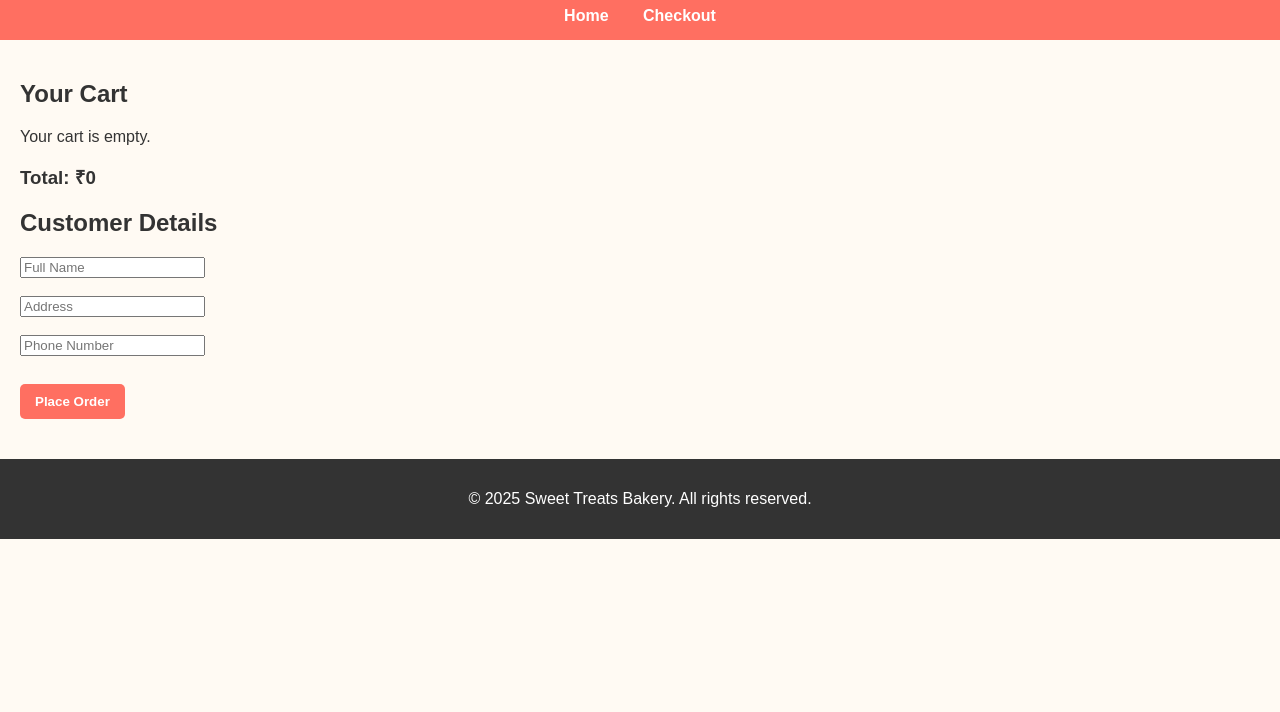
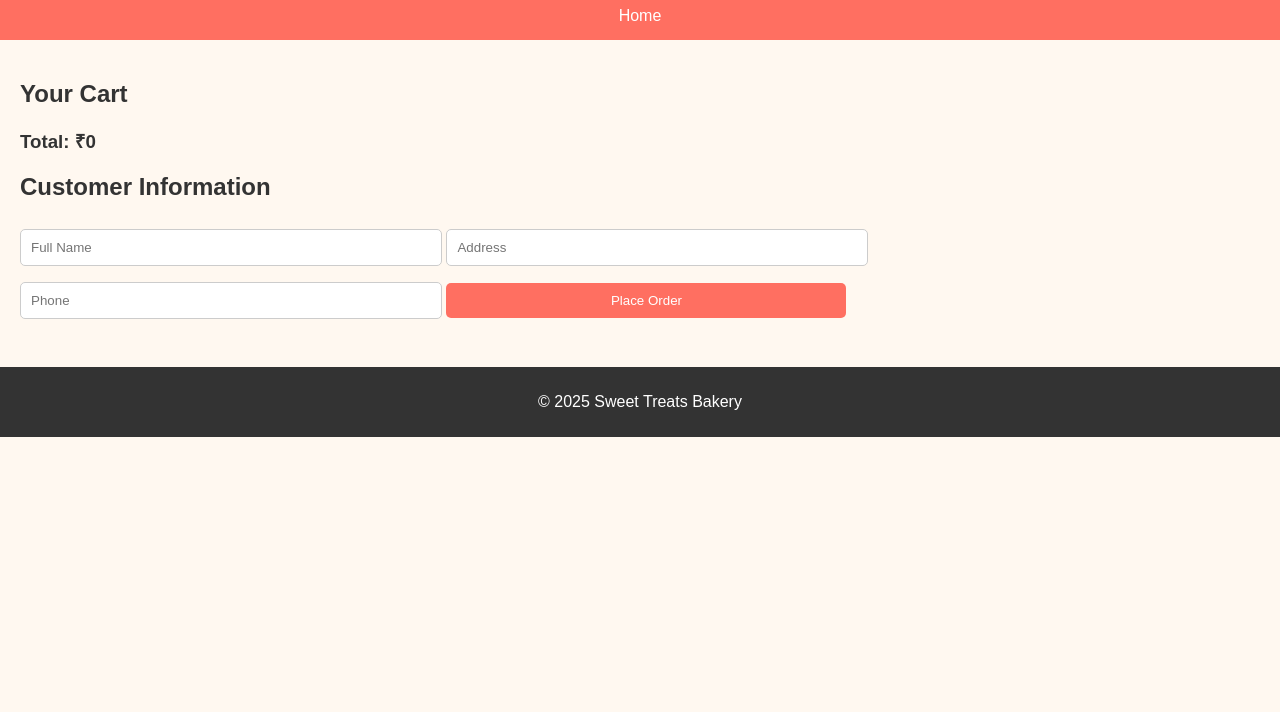
Before and after one commit to Harshireddy07/Bakey, a plain HTML site: page checkout.html in a window 1280 px wide. Shown: the part 88-800 px from the top of the page. Drawn offline with Linux system fonts and the light colour scheme.

Commit message:
Update checkout.html

```diff
--- a/checkout.html
+++ b/checkout.html
@@ -5,70 +5,106 @@
   <meta name="viewport" content="width=device-width, initial-scale=1.0">
   <title>Checkout - Sweet Treats Bakery</title>
   <style>
-    body { margin:0; font-family:'Arial',sans-serif; background:#fffaf3; color:#333; }
-    header { background:#ff6f61; color:white; padding:15px; text-align:center; }
-    nav a { margin:0 15px; text-decoration:none; color:white; font-weight:bold; }
-    .container { padding:20px; }
-    ul { list-style:none; padding:0; }
-    li { margin:5px 0; }
-    .btn { margin-top:10px; padding:10px 15px; border:none; border-radius:5px; background:#ff6f61; color:white; cursor:pointer; font-weight:bold; }
-    .btn:hover { background:#e85b50; }
-    footer { text-align:center; padding:15px; background:#333; color:white; margin-top:20px; }
+    body {
+      font-family: Arial, sans-serif;
+      margin: 0;
+      padding: 0;
+      background: #fff8f0;
+      color: #333;
+    }
+    header {
+      background: #ff6f61;
+      color: white;
+      padding: 15px;
+      text-align: center;
+    }
+    header nav a {
+      color: white;
+      margin: 0 10px;
+      text-decoration: none;
+    }
+    main {
+      padding: 20px;
+    }
+    ul {
+      list-style: none;
+      padding: 0;
+    }
+    li {
+      margin: 5px 0;
+    }
+    form {
+      margin-top: 20px;
+    }
+    input, button {
+      padding: 10px;
+      margin: 8px 0;
+      width: 100%;
+      max-width: 400px;
+      border-radius: 5px;
+      border: 1px solid #ccc;
+    }
+    button {
+      background: #ff6f61;
+      color: white;
+      border: none;
+      cursor: pointer;
+    }
+    button:hover {
+      background: #e65a50;
+    }
+    footer {
+      background: #333;
+      color: white;
+      text-align: center;
+      padding: 10px;
+      margin-top: 20px;
+    }
   </style>
 </head>
 <body>
   <header>
-    <h1>Sweet Treats Bakery</h1>
+    <h1>Checkout</h1>
     <nav>
       <a href="index.html">Home</a>
-      <a href="checkout.html">Checkout</a>
     </nav>
   </header>
 
-  <div class="container">
+  <main>
     <h2>Your Cart</h2>
-    <ul id="cartList"></ul>
-    <h3 id="totalPrice"></h3>
+    <ul id="cartItems"></ul>
+    <h3>Total: ₹<span id="cartTotal">0</span></h3>
 
-    <h2>Customer Details</h2>
+    <h2>Customer Information</h2>
     <form id="checkoutForm">
-      <input type="text" id="name" placeholder="Full Name" required><br><br>
-      <input type="text" id="address" placeholder="Address" required><br><br>
-      <input type="tel" id="phone" placeholder="Phone Number" required><br><br>
-      <button type="submit" class="btn">Place Order</button>
+      <input type="text" id="name" placeholder="Full Name" required>
+      <input type="text" id="address" placeholder="Address" required>
+      <input type="tel" id="phone" placeholder="Phone" required>
+      <button type="submit">Place Order</button>
     </form>
-  </div>
+  </main>
 
   <footer>
-    <p>&copy; 2025 Sweet Treats Bakery. All rights reserved.</p>
+    <p>&copy; 2025 Sweet Treats Bakery</p>
   </footer>
 
   <script>
     let cart = JSON.parse(localStorage.getItem("cart")) || [];
-    function loadCart() {
-      const list = document.getElementById("cartList");
-      const totalPrice = document.getElementById("totalPrice");
-      list.innerHTML = "";
-      let total = 0;
-      if(cart.length===0){ list.innerHTML="<li>Your cart is empty.</li>"; }
-      else {
-        cart.forEach(item=>{
-          let li=document.createElement("li");
-          li.textContent=item.name+" - ₹"+item.price;
-          list.appendChild(li);
-          total+=item.price;
-        });
-      }
-      totalPrice.textContent="Total: ₹"+total;
-    }
-    loadCart();
+    let cartList = document.getElementById("cartItems");
+    let total = 0;
 
-    document.getElementById("checkoutForm").addEventListener("submit", e=>{
+    cart.forEach(item => {
+      let li = document.createElement("li");
+      li.textContent = `${item.product} - ₹${item.price}`;
+      cartList.appendChild(li);
+      total += item.price;
+    });
+    document.getElementById("cartTotal").textContent = total;
+
+    document.getElementById("checkoutForm").addEventListener("submit", function(e) {
       e.preventDefault();
-      const name=document.getElementById("name").value;
-      localStorage.setItem("customerName", name);
       localStorage.removeItem("cart");
-      window.location.href="thankyou.html";
+      window.location.href = "thankyou.html";
     });
   </script>
 </body>
```
